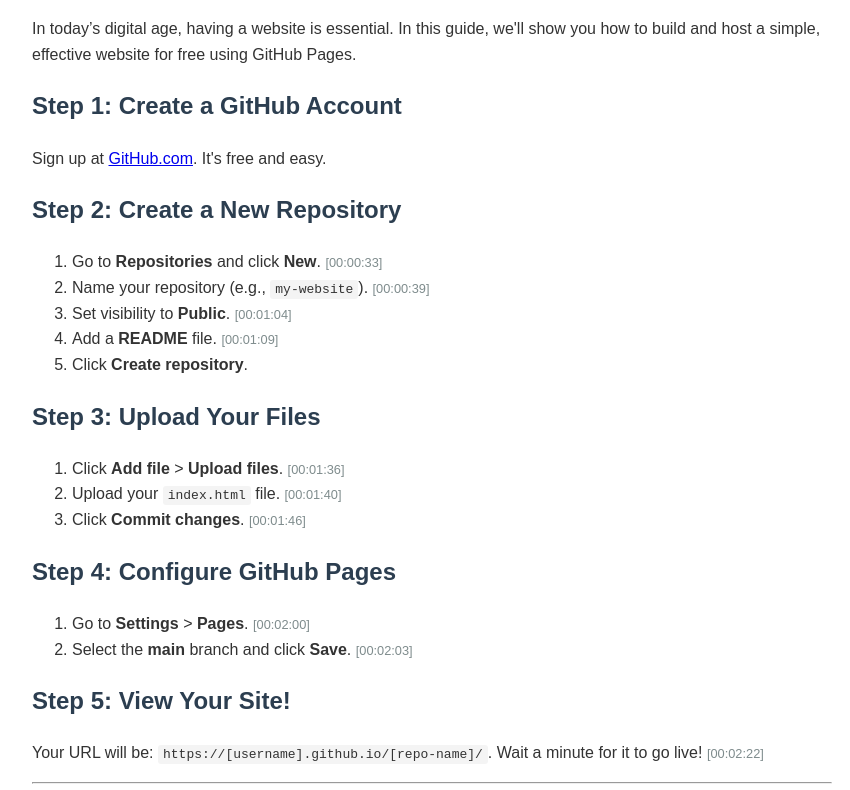
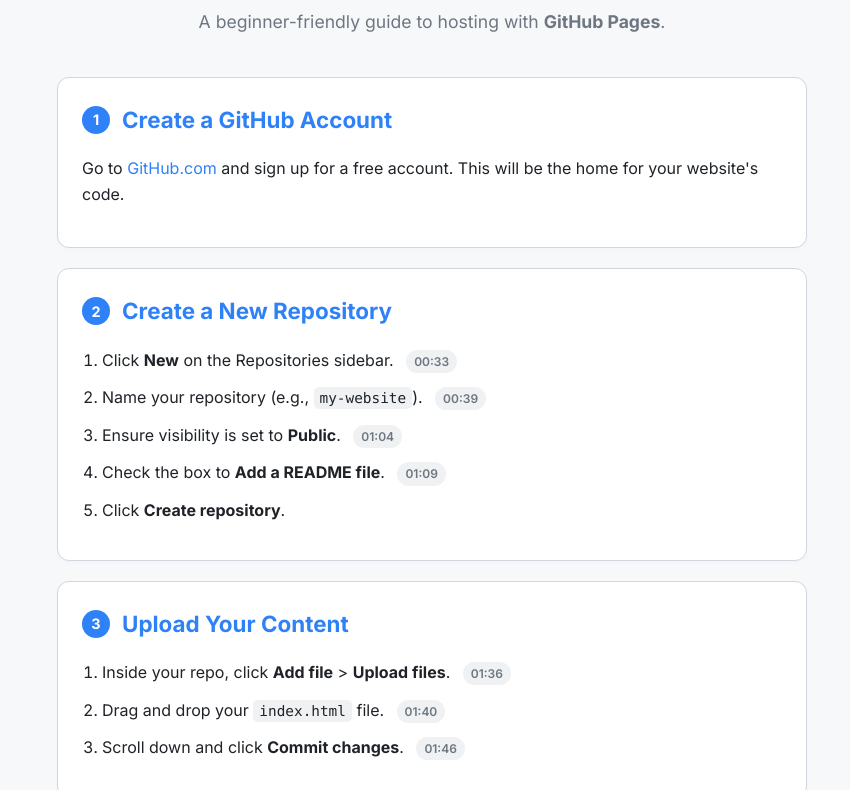
Before and after one commit to danielmurphy02830/How-to-build-a-GitHub-website, a plain HTML site: page index.html in a window 1280 px wide. Shown: the part 149-939 px from the top of the page, without its empty margins (208-1058 px from the left). Drawn offline with Linux system fonts and the light colour scheme.

Commit message:
Update index.html

```diff
--- a/index.html
+++ b/index.html
@@ -4,63 +4,203 @@
     <meta charset="UTF-8">
     <meta name="viewport" content="width=device-width, initial-scale=1.0">
     <title>How to Build a Free Website with GitHub Pages</title>
+    <link href="https://fonts.googleapis.com/css2?family=Inter:wght@400;600;700&display=swap" rel="stylesheet">
     <style>
+        :root {
+            --primary: #2f81f7;
+            --bg: #f6f8fa;
+            --text: #1f2328;
+            --card-bg: #ffffff;
+            --border: #d0d7de;
+            --accent: #6e7781;
+        }
+
         body {
-            font-family: Arial, sans-serif;
+            font-family: 'Inter', -apple-system, BlinkMacSystemFont, "Segoe UI", Helvetica, Arial, sans-serif;
             line-height: 1.6;
-            color: #333;
-            max-width: 800px;
-            margin: 0 auto;
+            color: var(--text);
+            background-color: var(--bg);
+            margin: 0;
+            padding: 0;
+        }
+
+        .container {
+            max-width: 750px;
+            margin: 40px auto;
             padding: 20px;
         }
-        h1, h2 {
-            color: #2c3e50;
+
+        header {
+            text-align: center;
+            margin-bottom: 40px;
         }
+
+        h1 {
+            font-size: 2.2rem;
+            font-weight: 700;
+            color: #1f2328;
+            margin-bottom: 10px;
+            letter-spacing: -0.5px;
+        }
+
+        .subtitle {
+            font-size: 1.1rem;
+            color: var(--accent);
+        }
+
+        .step-card {
+            background: var(--card-bg);
+            border: 1px solid var(--border);
+            border-radius: 12px;
+            padding: 24px;
+            margin-bottom: 20px;
+            box-shadow: 0 2px 4px rgba(0,0,0,0.02);
+            transition: transform 0.2s ease;
+        }
+
+        .step-card:hover {
+            border-color: var(--primary);
+        }
+
+        h2 {
+            display: flex;
+            align-items: center;
+            font-size: 1.4rem;
+            margin-top: 0;
+            color: var(--primary);
+        }
+
+        .step-number {
+            background: var(--primary);
+            color: white;
+            width: 28px;
+            height: 28px;
+            border-radius: 50%;
+            display: inline-flex;
+            align-items: center;
+            justify-content: center;
+            font-size: 0.9rem;
+            margin-right: 12px;
+        }
+
+        ol {
+            padding-left: 20px;
+            margin-bottom: 0;
+        }
+
+        li {
+            margin-bottom: 12px;
+        }
+
         code {
-            background-color: #f4f4f4;
-            padding: 2px 5px;
-            border-radius: 3px;
+            background-color: #afb8c133;
+            padding: 3px 6px;
+            border-radius: 5px;
+            font-family: ui-monospace, SFMono-Regular, "SF Mono", Menlo, Consolas, monospace;
+            font-size: 0.9em;
         }
+
         .timestamp {
-            font-size: 0.8em;
-            color: #7f8c8d;
+            font-size: 0.75rem;
+            font-weight: 600;
+            color: var(--accent);
+            background: #eff1f3;
+            padding: 2px 8px;
+            border-radius: 20px;
+            margin-left: 8px;
+            display: inline-block;
+        }
+
+        .url-box {
+            background: #eef6ff;
+            border: 1px dashed var(--primary);
+            padding: 15px;
+            border-radius: 8px;
+            text-align: center;
+            font-weight: 600;
+        }
+
+        a {
+            color: var(--primary);
+            text-decoration: none;
+        }
+
+        a:hover {
+            text-decoration: underline;
+        }
+
+        footer {
+            margin-top: 50px;
+            text-align: center;
+            font-size: 0.9rem;
+            color: var(--accent);
+            border-top: 1px solid var(--border);
+            padding-top: 20px;
+        }
+
+        /* Responsive tweak */
+        @media (max-width: 600px) {
+            .container { padding: 15px; }
+            h1 { font-size: 1.7rem; }
         }
     </style>
 </head>
 <body>
-    <h1>How to Build a Free Website in Under 20 Minutes with GitHub Pages</h1>
 
-    <p>In today’s digital age, having a website is essential. In this guide, we'll show you how to build and host a simple, effective website for free using GitHub Pages.</p>
+    <div class="container">
+        <header>
+            <h1>Deploy Your Site in 20 Minutes</h1>
+            <p class="subtitle">A beginner-friendly guide to hosting with <strong>GitHub Pages</strong>.</p>
+        </header>
 
-    <h2>Step 1: Create a GitHub Account</h2>
-    <p>Sign up at <a href="https://github.com/">GitHub.com</a>. It's free and easy.</p>
+        <div class="step-card">
+            <h2><span class="step-number">1</span> Create a GitHub Account</h2>
+            <p>Go to <a href="https://github.com/" target="_blank">GitHub.com</a> and sign up for a free account. This will be the home for your website's code.</p>
+        </div>
 
-    <h2>Step 2: Create a New Repository</h2>
+        <div class="step-card">
+            <h2><span class="step-number">2</span> Create a New Repository</h2>
             <ol>
-        <li>Go to <strong>Repositories</strong> and click <strong>New</strong>. <span class="timestamp">[00:00:33]</span></li>
-        <li>Name your repository (e.g., <code>my-website</code>). <span class="timestamp">[00:00:39]</span></li>
-        <li>Set visibility to <strong>Public</strong>. <span class="timestamp">[00:01:04]</span></li>
-        <li>Add a <strong>README</strong> file. <span class="timestamp">[00:01:09]</span></li>
+                <li>Click <strong>New</strong> on the Repositories sidebar. <span class="timestamp">00:33</span></li>
+                <li>Name your repository (e.g., <code>my-website</code>). <span class="timestamp">00:39</span></li>
+                <li>Ensure visibility is set to <strong>Public</strong>. <span class="timestamp">01:04</span></li>
+                <li>Check the box to <strong>Add a README file</strong>. <span class="timestamp">01:09</span></li>
                 <li>Click <strong>Create repository</strong>.</li>
             </ol>
+        </div>
 
-    <h2>Step 3: Upload Your Files</h2>
+        <div class="step-card">
+            <h2><span class="step-number">3</span> Upload Your Content</h2>
             <ol>
-        <li>Click <strong>Add file</strong> > <strong>Upload files</strong>. <span class="timestamp">[00:01:36]</span></li>
-        <li>Upload your <code>index.html</code> file. <span class="timestamp">[00:01:40]</span></li>
-        <li>Click <strong>Commit changes</strong>. <span class="timestamp">[00:01:46]</span></li>
+                <li>Inside your repo, click <strong>Add file</strong> &gt; <strong>Upload files</strong>. <span class="timestamp">01:36</span></li>
+                <li>Drag and drop your <code>index.html</code> file. <span class="timestamp">01:40</span></li>
+                <li>Scroll down and click <strong>Commit changes</strong>. <span class="timestamp">01:46</span></li>
             </ol>
+        </div>
 
-    <h2>Step 4: Configure GitHub Pages</h2>
+        <div class="step-card">
+            <h2><span class="step-number">4</span> Activate GitHub Pages</h2>
             <ol>
-        <li>Go to <strong>Settings</strong> > <strong>Pages</strong>. <span class="timestamp">[00:02:00]</span></li>
-        <li>Select the <strong>main</strong> branch and click <strong>Save</strong>. <span class="timestamp">[00:02:03]</span></li>
+                <li>Navigate to <strong>Settings</strong> (top tab) &gt; <strong>Pages</strong> (left menu). <span class="timestamp">02:00</span></li>
+                <li>Under "Branch", select the <strong>main</strong> branch and click <strong>Save</strong>. <span class="timestamp">02:03</span></li>
             </ol>
+        </div>
 
-    <h2>Step 5: View Your Site!</h2>
-    <p>Your URL will be: <code>https://[username].github.io/[repo-name]/</code>. Wait a minute for it to go live! <span class="timestamp">[00:02:22]</span></p>
+        <div class="step-card">
+            <h2><span class="step-number">5</span> Success! View Your Site</h2>
+            <p>GitHub will now generate your live link. It usually looks like this:</p>
+            <div class="url-box">
+                <code>https://[your-username].github.io/[repo-name]/</code>
+            </div>
+            <p style="font-size: 0.85rem; color: var(--accent); margin-top: 10px; text-align: center;">
+                <em>Note: It may take up to 2 minutes for the site to appear the first time.</em> <span class="timestamp">02:22</span>
+            </p>
+        </div>
 
-    <hr>
-    <p><em>Built with guidance from Dan Murphy's "Talk Tech To Me" series.</em></p>
+        <footer>
+            <p>Built with guidance from <strong>Dan Murphy's</strong> <em>"Talk Tech To Me"</em> series.</p>
+        </footer>
+    </div>
+
 </body>
 </html>
```
Lines whose indentation alone changed are shown as unchanged.
